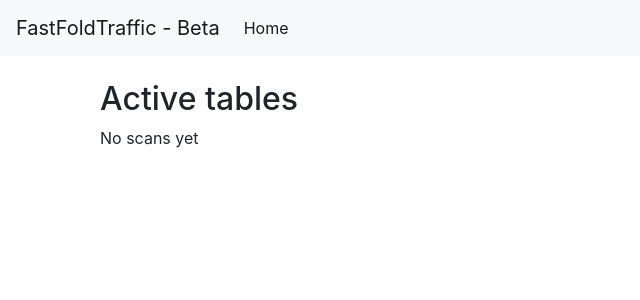
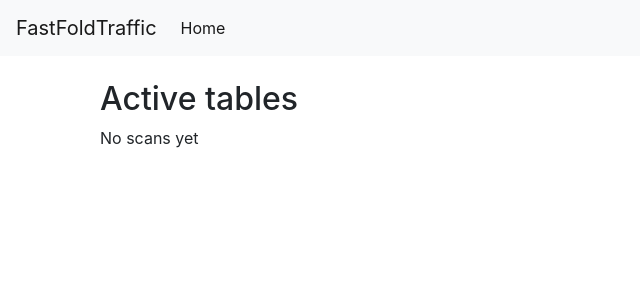
Before and after one commit to vyvojer/fastfoldtraffic-django, a Django app: page / in a window 1280 px wide. Shown: the top 300 px of the page, without its empty margins (0-640 px from the left). Run offline with Django 3.2, Linux system fonts and the light colour scheme; data that the repository does not hold is empty; some libraries are stand-ins or nearby versions.

Commit message:
Change requirements

```diff
--- a/fastfoldtraffic/fastfoldtraffic/templates/base.html
+++ b/fastfoldtraffic/fastfoldtraffic/templates/base.html
@@ -4,7 +4,7 @@
 <head>
     <meta charset="UTF-8">
     <meta name="viewport" content="width=device-width, initial-scale=1, shrink-to-fit=no">
-    <title>{% block title %}{% endblock %} - FastFoldTraffic.com Beta</title>
+    <title>{% block title %}{% endblock %} - FastFoldTraffic.com</title>
     <!-- Bootstrap core CSS -->
     <link rel="stylesheet" href="https://maxcdn.bootstrapcdn.com/bootstrap/4.0.0-beta.2/css/bootstrap.min.css"
           integrity="sha384-PsH8R72JQ3SOdhVi3uxftmaW6Vc51MKb0q5P2rRUpPvrszuE4W1povHYgTpBfshb" crossorigin="anonymous">
@@ -21,7 +21,7 @@
 </head>
 <body>
 <nav class="navbar navbar-expand-sm navbar-light bg-light">
-    <a class="navbar-brand" href="/">FastFoldTraffic - Beta</a>
+    <a class="navbar-brand" href="/">FastFoldTraffic</a>
     <ul class="navbar-nav">
         <li class="nav-item">
             {% url 'traffic:index' as the_url %}
```
Also changed, not shown: requirements.txt (+4 -5 lines).
